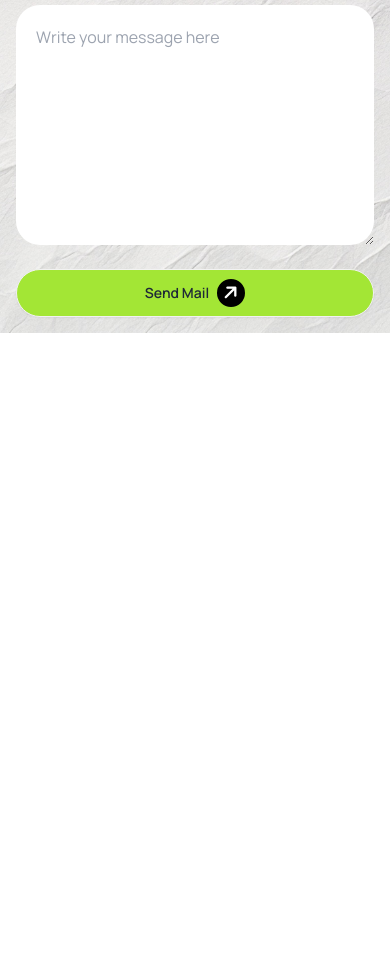
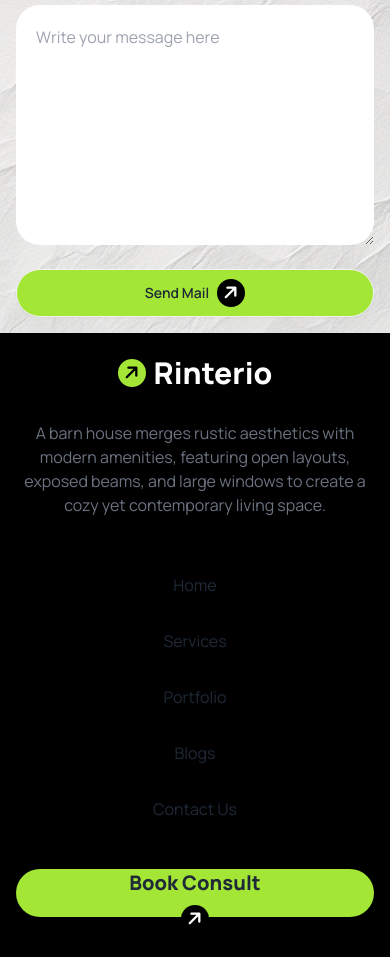
Before and after one commit to Abdullah572001/Assignment-3, a plain HTML site: page index.html in a window 390 px wide. Shown: the part 6792-7749 px from the top of the page. Before the commit the page ends 7125 px from the top, so only its background shows below. Drawn offline with nearby package versions, Linux system fonts and the light colour scheme.

Commit message:
addad the footer section

```diff
--- a/index.html
+++ b/index.html
@@ -60,7 +60,7 @@
                     <div class="navbar-end invisible md:visible">
                         <i class="fa-solid fa-magnifying-glass text-lg bg-white w-9 h-9 flex items-center justify-center rounded-full text-center mr-3"></i>
                         <i class="fa-solid fa-cart-shopping text-lg bg-white w-9 h-9 flex items-center justify-center rounded-full text-center mr-3"></i>
-                      <a class="btn bg-lime-400 text-xl font-extrabold rounded-3xl">Book Consult<i class="fa-solid fa-arrow-right text-white text-lg -rotate-45 bg-black rounded-full h-7 w-7"></i></a>
+                      <a class="btn bg-lime-400 text-xl font-extrabold rounded-3xl border-none">Book Consult<i class="fa-solid fa-arrow-right text-white text-lg -rotate-45 bg-black rounded-full h-7 w-7"></i></a>
                     </div>
                     <div class="dropdown w-9 h-9 rounded-full md:ml-3 bg-white lg:invisible">
                         <div tabindex="0" role="button" class="btn btn-ghost lg:hidden flex justify-center items-center">
@@ -170,14 +170,14 @@
                         </div>
                     </div>
                     <div class="lg:col-start-9 lg:col-span-4 col-span-12 border rounded-xl p-6" >
-                        <img src="assets/img2.png" alt="" class="w-full">
+                        <img src="assets/img2.png" alt="" class="lg:h-64 w-full">
                     </div>
                     <div class="col-start-1 lg:col-span-3 col-span-12 order-5 lg:order-none border rounded-xl p-6">
                         <img src="assets/img3.png" alt="" class="w-full">
                     </div>
                     <div class="flex flex-col lg:flex-row items-center justify-center gap-4
                     lg:col-start-4 lg:col-span-6 col-span-12 order-4 lg:order-none border rounded-xl p-6 text-left">
-                        <img src="assets/img4.png" alt="" class="w-full">
+                        <img src="assets/img4.png" alt="" class="lg:h-52 w-full">
                         <div class="space-y-2">
                             <h3 class="font-extrabold text-xl">Commercial</h3>
                             <p class="">The barn house captivates with its blend of rustic charm and modern. The barn house captivates with its blend of rustic charm and modern .</p>
@@ -213,6 +213,19 @@
      </main>
 
     <!-- footer section -->
-     <footer></footer>
+     <footer class="bg-black">
+        <div class="md:container md:mx-auto p-4 lg:p-24 text-center">
+            <a class="btn bg-black text-white text-3xl font-extrabold border-none"><i class="fa-solid fa-arrow-right text-lg text-black -rotate-45 bg-lime-400 rounded-full h-7 w-7"></i>Rinterio</a>
+            <p class="max-w-2xl mx-auto text-gray-500 my-6">A barn house merges rustic aesthetics with modern amenities, featuring open layouts, exposed beams, and large windows to create a cozy yet contemporary living space.</p>
+            <div class="grid grid-cols-1 lg:grid-cols-5 lg:w-4/6 lg:mx-auto my-6">
+                <a class="mt-8">Home</a>
+                <a class="mt-8">Services</a>
+                <a class="mt-8">Portfolio</a>
+                <a class="mt-8">Blogs</a>
+                <a class="mt-8">Contact Us</a>
+            </div>
+            <a class="btn bg-lime-400 text-xl font-extrabold rounded-3xl border-none my-6 px-28 lg:px-6">Book Consult<i class="fa-solid fa-arrow-right text-white text-lg -rotate-45 bg-black rounded-full h-7 w-7"></i></a>
+        </div>
+     </footer>
 </body>
 </html>
```
